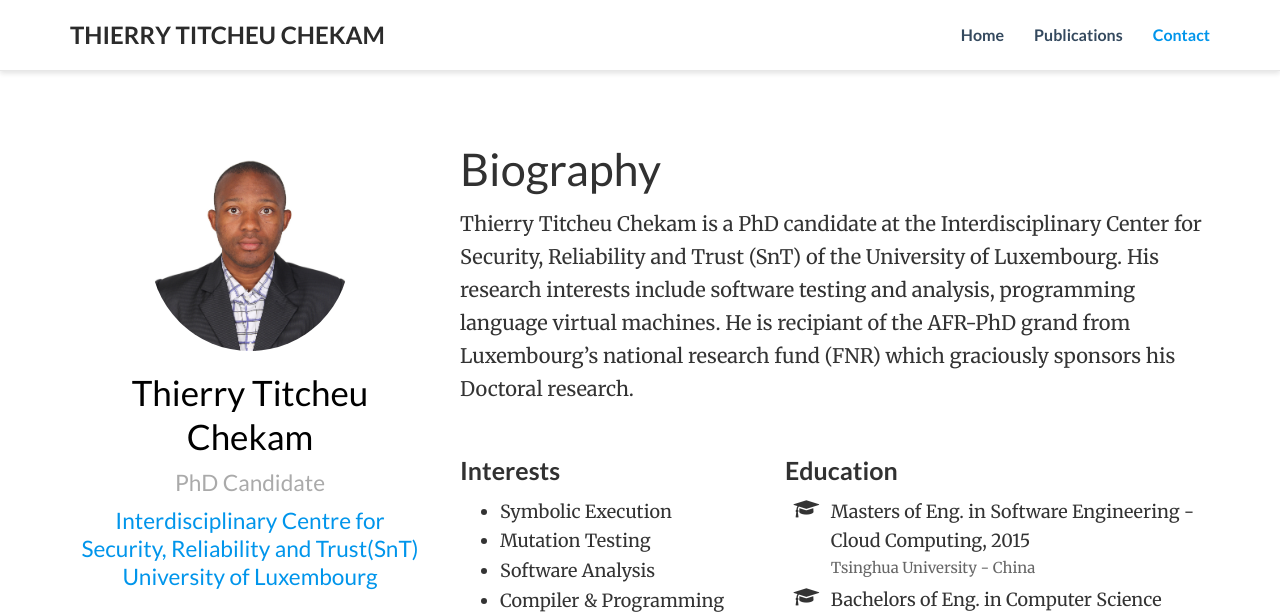
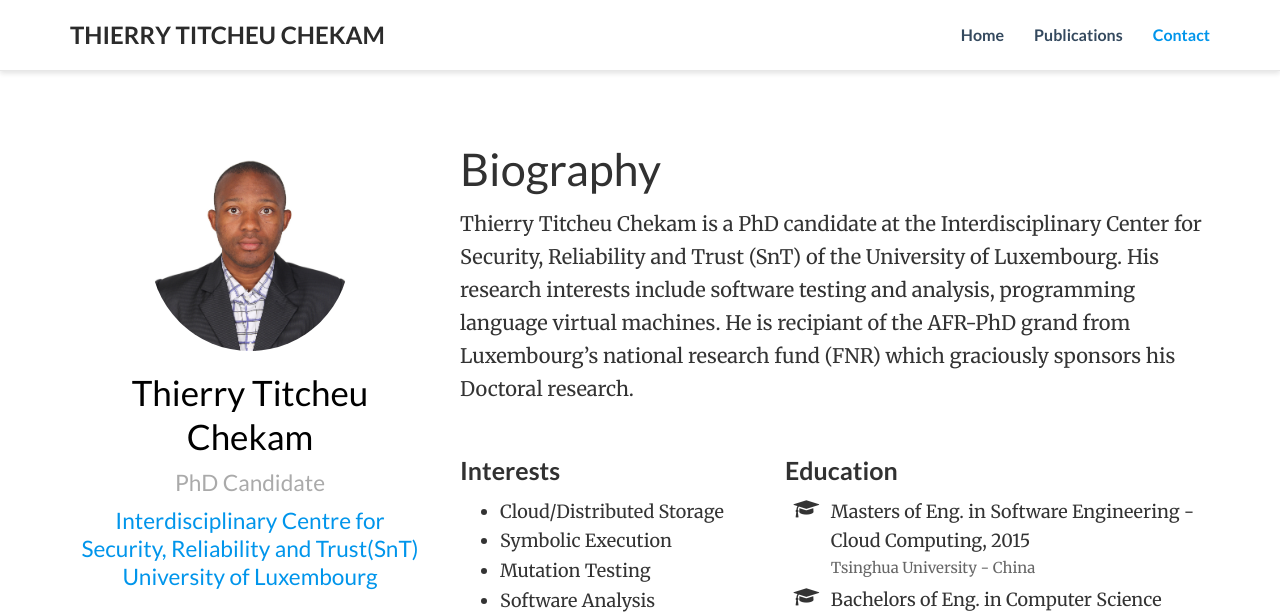
Before and after one commit to thierry-tct/thierry-tct.github.io, a plain HTML site: page index.html in a window 1280 px wide. Shown: the top 612 px of the page. Drawn offline with nearby package versions, Linux system fonts and the light colour scheme; files whose address does not match are found by name.

Commit message:
Update index.html

```diff
--- a/index.html
+++ b/index.html
@@ -197,6 +197,8 @@
       <div class="col-sm-5">
         <h3>Interests</h3>
         <ul class="ul-interests">
+
+	  <li>Cloud/Distributed Storage</li>
 
           <li>Symbolic Execution</li>
 
```
